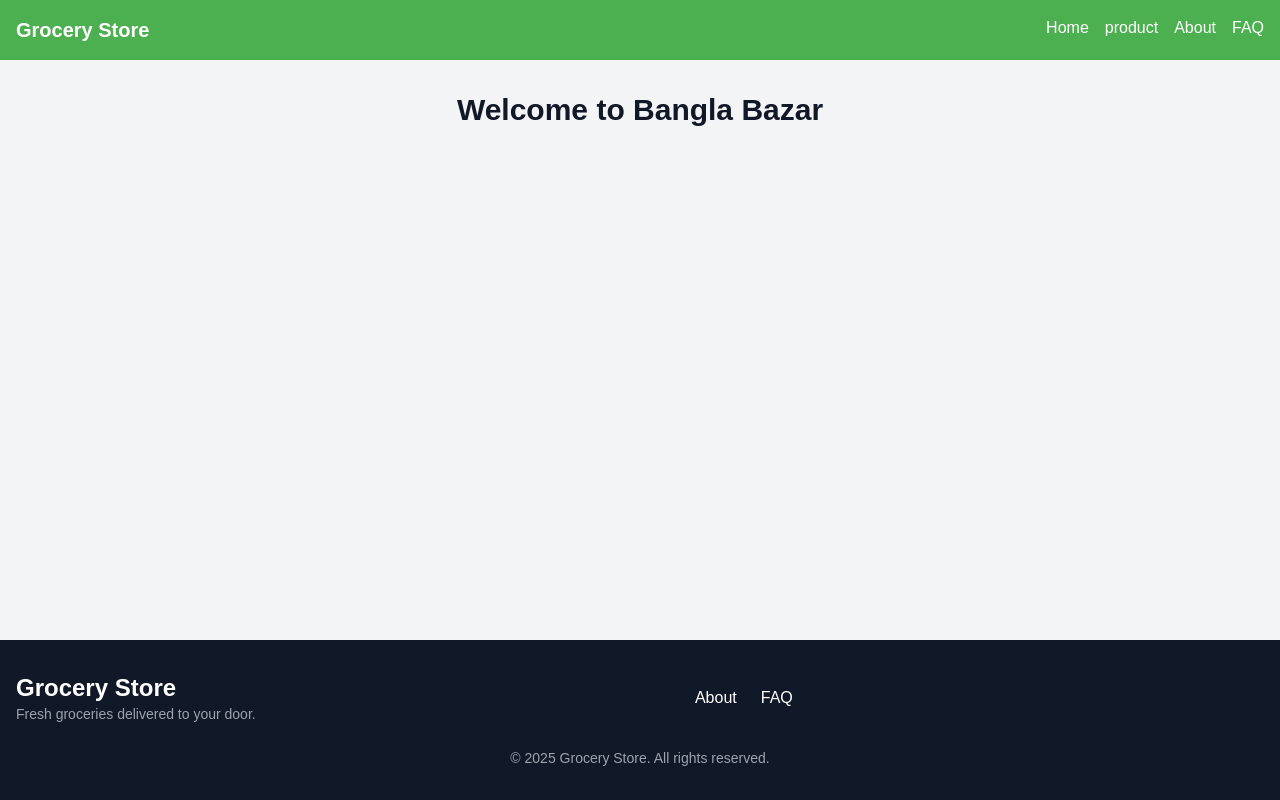
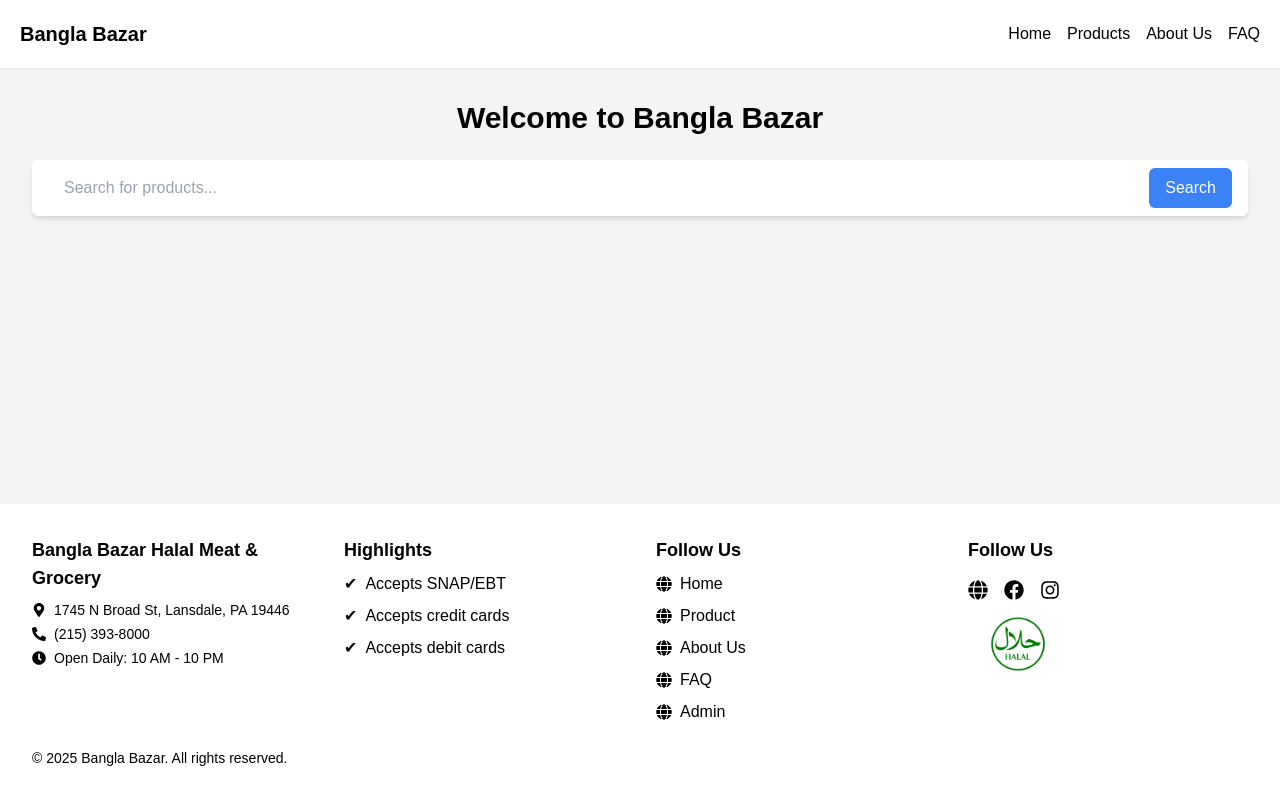
Before and after one commit to Bangla-Bazar/bangla-bazar, a Next.js app: page / in a window 1280 px wide. Built offline with nearby package versions, Linux system fonts and the light colour scheme.

Commit message:
search, home , footer

```diff
--- a/app/layout.js
+++ b/app/layout.js
@@ -3,14 +3,16 @@
 import Footer from '@/components/Footer';
 
 export const metadata = {
-  title: 'Grocery Store',
-  description: 'Online grocery shopping made easy',
+  title: 'Bangla Bazar',
+  description: 'Bangla Bazar Lansdale PA',
 };
 
 export default function RootLayout({ children }) {
   return (
     <html lang="en">
-      <body className="flex flex-col min-h-screen bg-gray-100 text-gray-900">
+      <body
+        className={`flex flex-col min-h-screen bg-gray-100 text-black`}
+      >
         <Navbar />
         <main className="flex-grow container mx-auto p-4">{children}</main>
         <Footer />
--- a/app/page.js
+++ b/app/page.js
@@ -1,10 +1,24 @@
 "use client";
+
+import { useRouter } from "next/navigation";
+import SearchBar from "@/components/SearchBar";
+
 export default function Home() {
+  const router = useRouter();
 
+  const handleSearchRedirect = (query) => {
+    if (query.trim()) {
+      router.push(`/product?search=${encodeURIComponent(query)}`);
+    }
+  };
 
   return (
     <div className="p-4">
       <h1 className="text-3xl font-bold text-center mb-6">Welcome to Bangla Bazar</h1>
+      <SearchBar
+        placeholder="Search for products..."
+        onRedirect={handleSearchRedirect}
+      />
     </div>
   );
 }
--- a/app/product/page.js
+++ b/app/product/page.js
@@ -1,40 +1,62 @@
 "use client";
 
-import { useEffect, useState } from 'react';
-import { db } from '@/utils/firebase';
-import { collection, getDocs } from 'firebase/firestore';
-import ProductCard from '@/components/ProductCard';
+import { useEffect, useState } from "react";
+import { useRouter, useSearchParams } from "next/navigation";
+import { db } from "@/utils/firebase";
+import { collection, getDocs } from "firebase/firestore";
+import ProductCard from "@/components/ProductCard";
 import SearchBar from "@/components/SearchBar";
 
-export default function product() {
-    const [products, setProducts] = useState([]); // Original product list
-    const [filteredProducts, setFilteredProducts] = useState([]); // Filtered products for search
+export default function Product() {
+    const [products, setProducts] = useState([]);
+    const [filteredProducts, setFilteredProducts] = useState([]);
+    const router = useRouter();
+    const searchParams = useSearchParams(); // Get search parameters
+    const search = searchParams.get("search"); // Extract the 'search' query parameter
 
+    // Fetch all products from Firebase
     useEffect(() => {
         const fetchProducts = async () => {
             const querySnapshot = await getDocs(collection(db, "products"));
-            const productsData = querySnapshot.docs.map((doc) => ({ id: doc.id, ...doc.data() }));
+            const productsData = querySnapshot.docs.map((doc) => ({
+                id: doc.id,
+                ...doc.data(),
+            }));
             setProducts(productsData);
             setFilteredProducts(productsData); // Initialize filteredProducts with all products
         };
         fetchProducts();
     }, []);
 
+    // Filter products based on the search query
+    useEffect(() => {
+        if (search) {
+            const lowercasedQuery = search.toLowerCase();
+            const filtered = products.filter((product) =>
+                product.title.toLowerCase().includes(lowercasedQuery)
+            );
+            setFilteredProducts(filtered);
+        } else {
+            // If search is empty, reset to all products
+            setFilteredProducts(products);
+        }
+    }, [search, products]);
+
+    // Handle search input and update the query parameter
     const handleSearch = (query) => {
-        const lowercasedQuery = query.toLowerCase();
-        const filtered = products.filter((product) =>
-            product.title.toLowerCase().includes(lowercasedQuery)
-        );
-        setFilteredProducts(filtered);
+        router.push(`/product?search=${encodeURIComponent(query)}`);
     };
 
     return (
         <div className="p-4">
+            {/* Search Bar */}
             <SearchBar
                 placeholder="Search for products..."
                 onSearch={handleSearch}
             />
-            <div className="grid grid-cols-1 sm:grid-cols-2 md:grid-cols-3 gap-4 mt-6">
+
+            {/* Products Grid */}
+            <div className="grid grid-cols-1 sm:grid-cols-2 md:grid-cols-5 gap-4 mt-6">
                 {filteredProducts.length === 0 ? (
                     <p className="text-center col-span-3">No products found.</p>
                 ) : (
--- a/components/Footer.js
+++ b/components/Footer.js
@@ -1,62 +1,83 @@
+import { BanglaBazar, PAGES } from "@/utils/globals_constants";
+import Image from "next/image";
+import { FaPhoneAlt, FaMapMarkerAlt, FaClock, FaFacebook, FaInstagram, FaGlobe } from "react-icons/fa";
+
 export default function Footer() {
     return (
-        <footer className="bg-gray-900 text-white py-8 mt-auto">
-            <div className="container mx-auto px-4">
-                <div className="flex flex-col md:flex-row justify-between items-center">
-                    {/* Brand Section */}
-                    <div className="mb-4 md:mb-0">
-                        <h1 className="text-2xl font-bold">Grocery Store</h1>
-                        <p className="text-gray-400 text-sm">
-                            Fresh groceries delivered to your door.
+        <footer className="bg-white text-black py-8">
+            <div className="max-w-7xl mx-auto px-4 sm:px-6 lg:px-8">
+                {/* Top Section */}
+                <div className="grid grid-cols-1 md:grid-cols-4 gap-8 text-black">
+                    {/* Store Info */}
+                    <div className="text-black">
+                        <h2 className="text-lg font-bold text-black">{BanglaBazar.FULLNAME}</h2>
+                        <p className="mt-2 text-sm flex items-center">
+                            <FaMapMarkerAlt className="mr-2 text-black" />
+                            {BanglaBazar.ADDRESS}
+                        </p>
+                        <p className="mt-1 text-sm flex items-center">
+                            <FaPhoneAlt className="mr-2 text-black-400" />
+                            <a href={`tel:${BanglaBazar.PHONE}`} className="text-black-400">{BanglaBazar.PHONE}</a>
+                        </p>
+                        <p className="mt-1 text-sm flex items-center">
+                            <FaClock className="mr-2 text-black" />
+                            Open Daily: {BanglaBazar.HOURS.SUNDAY}
                         </p>
                     </div>
 
-                    {/* Navigation Links */}
-                    <div className="flex space-x-6 mb-4 md:mb-0">
-                        <a
-                            href="/about"
-                            className="hover:text-gray-400 transition"
-                        >
-                            About
-                        </a>
-                        <a href="/faq" className="hover:text-gray-400 transition">
-                            FAQ
-                        </a>
+                    {/* Highlights */}
+                    <div>
+                        <h3 className="text-lg font-bold ">Highlights</h3>
+                        <ul className="mt-2 space-y-2">
+                            {BanglaBazar.HIGHLIGHTS.map((highlight, index) => (
+                                <li key={index} className="flex items-center">
+                                    <span className="text-black mr-2">✔</span> {highlight}
+                                </li>
+                            ))}
+                        </ul>
                     </div>
 
-                    {/* Social Media Icons */}
-                    <div className="flex space-x-4">
-                        <a
-                            href="https://facebook.com"
-                            target="_blank"
-                            rel="noopener noreferrer"
-                            className="text-gray-400 hover:text-gray-200 transition"
-                        >
-                            <i className="fab fa-facebook-f"></i>
-                        </a>
-                        <a
-                            href="https://twitter.com"
-                            target="_blank"
-                            rel="noopener noreferrer"
-                            className="text-gray-400 hover:text-gray-200 transition"
-                        >
-                            <i className="fab fa-twitter"></i>
-                        </a>
-                        <a
-                            href="https://instagram.com"
-                            target="_blank"
-                            rel="noopener noreferrer"
-                            className="text-gray-400 hover:text-gray-200 transition"
-                        >
-                            <i className="fab fa-instagram"></i>
-                        </a>
+                    {/* Quick Links */}
+                    <div>
+                        <h3 className="text-lg font-bold">Follow Us</h3>
+                        <ul className="mt-2 space-y-2">
+                            {PAGES.map((page) => (
+                                <li key={page.name} className="flex items-center">
+                                    <FaGlobe className="mr-2 " />
+                                    <a href={page.path} className=" hover:text-gray-400">
+                                        {page.name}
+                                    </a>
+                                </li>
+                            ))}
+                        </ul>
+                    </div>
+
+                    {/* Social Media */}
+                    <div>
+                        <h3 className="text-lg font-bold">Follow Us</h3>
+                        <div className="mt-4 flex space-x-4">
+                            <a href="#" className=" hover:text-gray-400" aria-label="Website">
+                                <FaGlobe size={20} />
+                            </a>
+                            <a href="#" className=" hover:text-gray-400" aria-label="Facebook">
+                                <FaFacebook size={20} />
+                            </a>
+                            <a href="#" className=" hover:text-gray-400" aria-label="Instagram">
+                                <FaInstagram size={20} />
+                            </a>
+                        </div>
+                        <div className="mt-4 ">
+                            <Image src="/HALAL-Logo.png" alt="Halal-logo" width={100} height={100} />
+                        </div>
                     </div>
                 </div>
 
-                {/* Copyright Section */}
-                <div className="mt-6 text-center text-gray-400 text-sm">
-                    © {new Date().getFullYear()} Grocery Store. All rights
-                    reserved.
+
+                {/* Footer Bottom */}
+                <div className="flex flex-col sm:flex-row justify-between items-center mt-6">
+                    <p className="text-sm">
+                        &copy; {new Date().getFullYear()} {BanglaBazar.NAME}. All rights reserved.
+                    </p>
                 </div>
             </div>
         </footer>
--- a/components/Navbar.js
+++ b/components/Navbar.js
@@ -1,13 +1,63 @@
+
+"use client";
+import { useState } from "react";
+import Link from "next/link";
+import { BanglaBazar } from "@/utils/globals_constants";
+
 export default function Navbar() {
+    const [isMenuOpen, setIsMenuOpen] = useState(false);
+
+    // Function to handle menu toggle
+    const toggleMenu = () => {
+        setIsMenuOpen(!isMenuOpen);
+    };
+
+    // Function to close the menu
+    const closeMenu = () => {
+        setIsMenuOpen(false);
+    };
+
     return (
-        <nav className="bg-primary text-white p-4">
-            <div className="container mx-auto flex justify-between">
-                <h1 className="text-xl font-bold"><a href="/">Grocery Store</a></h1>
-                <ul className="flex gap-4">
-                    <li><a href="/">Home</a></li>
-                    <li><a href="/product">product</a></li>
-                    <li><a href="/about">About</a></li>
-                    <li><a href="/faq">FAQ</a></li>
+        <nav className="bg-white text-black p-5 shadow-sm">
+            <div className="container mx-auto flex justify-between items-center">
+                {/* Logo */}
+                <h1 className="text-xl font-bold">
+                    <Link href="/">{BanglaBazar.NAME}</Link>
+                </h1>
+
+                {/* Hamburger Menu Button */}
+                <button
+                    className="sm:hidden text-xl"
+                    onClick={toggleMenu}
+                >
+                    ☰
+                </button>
+
+                {/* Navigation Links */}
+                <ul
+                    className={`sm:flex gap-4 absolute sm:static top-16 left-0 w-full sm:w-auto bg-white sm:bg-transparent p-5 sm:p-0 shadow-md sm:shadow-none transition-all duration-300 ${isMenuOpen ? "block" : "hidden"
+                        }`}
+                >
+                    <li className="py-2 sm:py-0">
+                        <Link href="/" onClick={closeMenu}>
+                            Home
+                        </Link>
+                    </li>
+                    <li className="py-2 sm:py-0">
+                        <Link href="/product" onClick={closeMenu}>
+                            Products
+                        </Link>
+                    </li>
+                    <li className="py-2 sm:py-0">
+                        <Link href="/about" onClick={closeMenu}>
+                            About Us
+                        </Link>
+                    </li>
+                    <li className="py-2 sm:py-0">
+                        <Link href="/faq" onClick={closeMenu}>
+                            FAQ
+                        </Link>
+                    </li>
                 </ul>
             </div>
         </nav>
--- a/components/SearchBar.js
+++ b/components/SearchBar.js
@@ -1,12 +1,18 @@
+
 import { useState } from "react";
 
-export default function SearchBar({ placeholder, onSearch }) {
+export default function SearchBar({ placeholder, onSearch, onRedirect }) {
     const [query, setQuery] = useState("");
 
     const handleInputChange = (e) => {
         const value = e.target.value;
         setQuery(value);
-        onSearch(value); // Call the onSearch function to handle the search
+        if (onSearch) onSearch(value);
+    };
+
+    const handleSearchClick = () => {
+        if (onSearch) onSearch(query);
+        if (onRedirect) onRedirect(query); // Handle redirection if provided
     };
 
     return (
@@ -19,7 +25,7 @@
                 className="w-full px-4 py-2 border-none outline-none text-gray-700"
             />
             <button
-                onClick={() => onSearch(query)}
+                onClick={handleSearchClick}
                 className="bg-blue-500 text-white px-4 py-2 rounded-md hover:bg-blue-600 transition"
             >
                 Search
--- a/package.json
+++ b/package.json
@@ -14,7 +14,8 @@
     "firebase": "^11.1.0",
     "next": "^15.1.4",
     "react": "^19.0.0",
-    "react-dom": "^19.0.0"
+    "react-dom": "^19.0.0",
+    "react-icons": "^5.4.0"
   },
   "devDependencies": {
     "@eslint/eslintrc": "^3",
--- /dev/null
+++ b/utils/globals_constants.js
@@ -0,0 +1,52 @@
+const BanglaBazar = {
+    FULLNAME: "Bangla Bazar Halal Meat & Grocery",
+    NAME: "Bangla Bazar",
+    TYPE: "Small business, Grocery store",
+    HIGHLIGHTS: [
+        "Accepts SNAP/EBT",
+        "Accepts credit cards",
+        "Accepts debit cards"
+    ],
+    ADDRESS: "1745 N Broad St, Lansdale, PA 19446",
+    PHONE: "(215) 393-8000",
+    HOURS: {
+        SUNDAY: "10 AM - 10 PM",
+        MONDAY: "10 AM _ 10 PM",
+        TUESDAY: "10 AM - 10 PM",
+        WEDNESDAY: "10 AM - 10 PM",
+        THURSDAY: "10 AM - 10 PM",
+        FRIDAY: "10 AM - 10 PM",
+        SATURDAY: "10 AM - 10 PM"
+    }
+};
+
+
+const PAGES = [
+    {
+        name: "Home",
+        path: "/",
+        description: "Welcome to Bangla Bazar Halal Meat & Grocery, your trusted store for quality halal products.",
+    },
+    {
+        name: "Product",
+        path: "/product",
+        description: "Explore our wide range of halal meat, groceries, and specialty products.",
+    },
+    {
+        name: "About Us",
+        path: "/about",
+        description: "Learn more about Bangla Bazar, our mission, and our commitment to providing the best service.",
+    },
+    {
+        name: "FAQ",
+        path: "/faq",
+        description: "Find answers to commonly asked questions about our store and services.",
+    },
+    {
+        name: "Admin",
+        path: "/admin",
+        description: "Access the admin dashboard to manage products, orders, and other store settings.",
+    }
+];
+
+export { BanglaBazar, PAGES };
```
Also changed, not shown: app/globals.css (+1 -8 lines), components/ProductCard.js (+7 -21 lines), public/HALAL-Logo.png (added), 1 other file (tests, documents, lock files or other folders).
